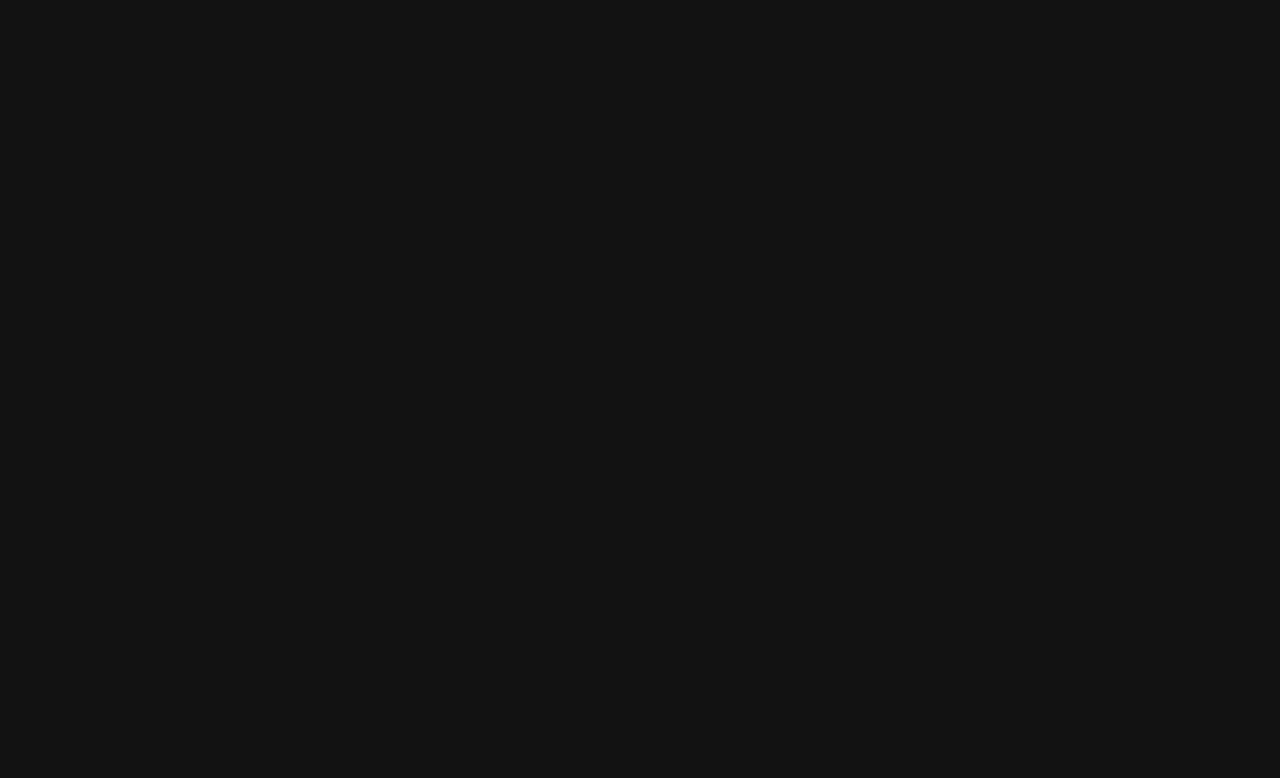
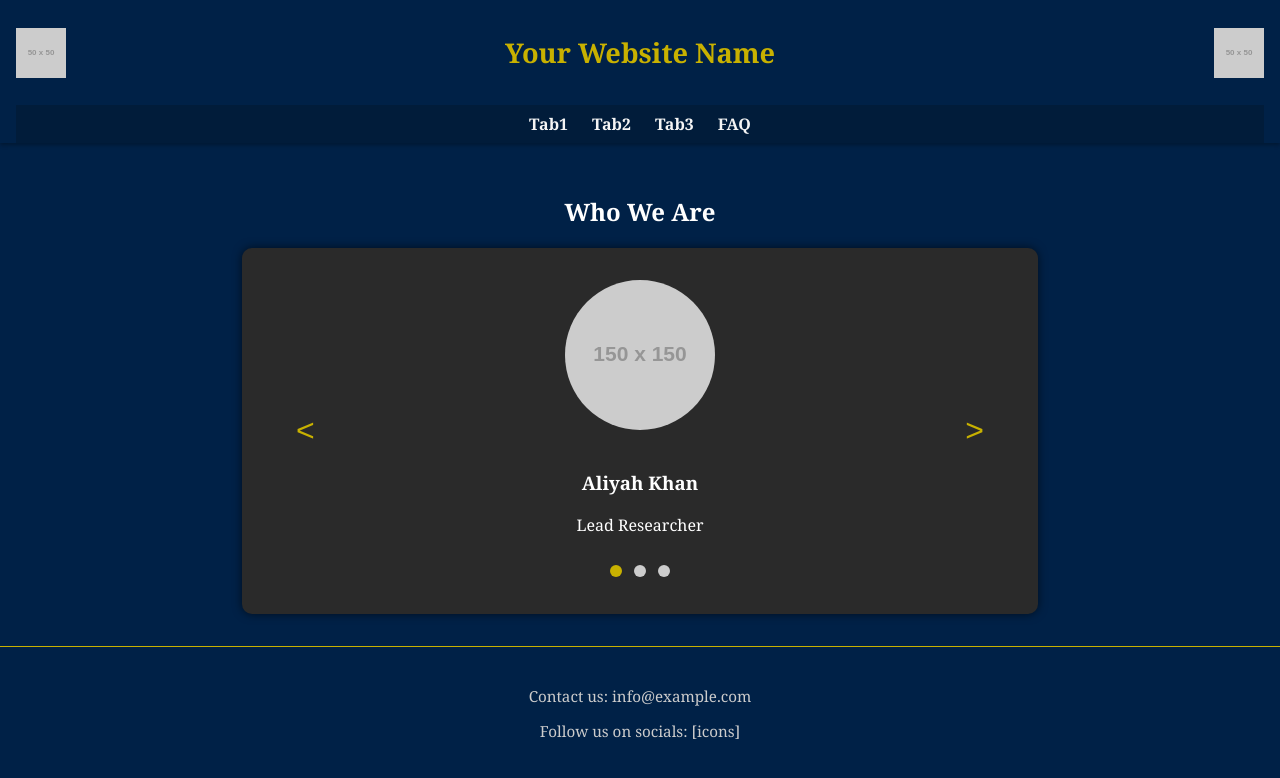
Before and after one commit to Harshil-K/KnowledgeMobilization, a React (Create React App) app in the folder kmob/: page /team in a window 1280 px wide. Before the commit this address had no page. Shown: the top 778 px of the page. Built offline with nearby package versions, Linux system fonts and the light colour scheme.

Commit message:
added team page

```diff
--- a/kmob/src/App.js
+++ b/kmob/src/App.js
@@ -1,10 +1,12 @@
 import { Routes, Route } from 'react-router-dom';
 import MainPage from './pages/MainPage';
+import TeamPage  from './pages/TeamPage';
 
 function App() {
   return (
     <Routes>
       <Route path="/" element={<MainPage />} />
+      <Route path="/team" element={<TeamPage />} />
     </Routes>
   );
 }
--- a/kmob/src/components/HeaderFooter.css
+++ b/kmob/src/components/HeaderFooter.css
@@ -1,7 +1,8 @@
 .header {
-    background-color: #2a2a2a;
+  background-color: #002147; /* Oxford Blue */
   padding: 1rem 1rem 0 1rem;
-    color: white;
+  color: #f5f5f5;
+  box-shadow: 0 2px 4px rgba(0, 0, 0, 0.3);
 }
 
 .header-top {
@@ -19,32 +20,39 @@
 .site-title {
   flex: 1;
   text-align: center;
-    font-size: 1.5rem;
+  font-size: 1.7rem;
+  font-weight: bold;
+  color: #C8B100; /* Academic Gold */
+  font-family: 'Georgia', serif;
 }
 
 .navbar {
   display: flex;
   justify-content: center;
-    background-color: #333;
-    padding: 0.5rem;
+  background-color: #011c3a; /* Slightly lighter Oxford Blue */
+  padding: 0.5rem 1rem;
   gap: 1.5rem;
 }
 
 .navbar a {
-    color: #ddd;
+  color: #f5f5f5;
   text-decoration: none;
-    font-weight: bold;
+  font-weight: 600;
+  font-size: 1rem;
+  transition: all 0.3s ease;
 }
 
 .navbar a:hover {
-    color: #fff;
-    border-bottom: 2px solid #fff;
+  color: #C8B100;
+  border-bottom: 2px solid #C8B100;
 }
 
 .footer {
-    background-color: #2a2a2a;
+  background-color: #002147;
   color: #ccc;
   text-align: center;
-    padding: 1rem;
-    margin-top: auto;
+  padding: 1.5rem 1rem;
+  font-size: 0.95rem;
+  font-family: 'Georgia', serif;
+  border-top: 1px solid #C8B100;
 }
--- /dev/null
+++ b/kmob/src/components/TeamCarousel.css
@@ -0,0 +1,62 @@
+.carousel-container {
+    text-align: center;
+    color: white;
+    padding: 2rem;
+  }
+
+  .carousel-card {
+    background-color: #2a2a2a;
+    border-radius: 10px;
+    padding: 2rem 3rem;
+    display: flex;
+    align-items: center;
+    justify-content: space-between;
+    position: relative;
+    max-width: 700px;
+    margin: auto;
+    box-shadow: 0 0 10px rgba(0, 0, 0, 0.6);
+  }
+
+  .arrow-button {
+    background-color: transparent;
+    color: #C8B100;
+    border: none;
+    font-size: 2rem;
+    cursor: pointer;
+    transition: color 0.3s ease;
+  }
+
+  .arrow-button:hover {
+    color: #fff;
+  }
+
+  .member-info {
+    flex: 1;
+    text-align: center;
+  }
+
+  .member-info img {
+    width: 150px;
+    height: 150px;
+    border-radius: 100%;
+    margin-bottom: 1rem;
+  }
+
+  .dot-indicators {
+    margin-top: 1.5rem;
+  }
+
+  .dot {
+    height: 12px;
+    width: 12px;
+    margin: 0 6px;
+    background-color: #ccc;
+    border-radius: 50%;
+    display: inline-block;
+    cursor: pointer;
+    transition: background-color 0.3s;
+  }
+
+  .dot.active {
+    background-color: #C8B100;
+  }
--- /dev/null
+++ b/kmob/src/components/TeamCarousel.jsx
@@ -0,0 +1,70 @@
+import React, { useState, useEffect } from 'react';
+import './TeamCarousel.css';
+
+const teamMembers = [
+  {
+    name: 'Aliyah Khan',
+    image: 'https://via.placeholder.com/150',
+    title: 'Lead Researcher',
+  },
+  {
+    name: 'Omar Malik',
+    image: 'https://via.placeholder.com/150',
+    title: 'Developer',
+  },
+  {
+    name: 'Sana Ahmed',
+    image: 'https://via.placeholder.com/150',
+    title: 'Coordinator',
+  },
+];
+
+function TeamCarousel() {
+  const [index, setIndex] = useState(0);
+
+  const goTo = (i) => setIndex(i);
+  const prev = () => setIndex((prev) => (prev - 1 + teamMembers.length) % teamMembers.length);
+  const next = () => setIndex((prev) => (prev + 1) % teamMembers.length);
+
+  useEffect(() => {
+    const handleKeyDown = (e) => {
+      if (e.key === 'ArrowRight') next();
+      if (e.key === 'ArrowLeft') prev();
+    };
+    window.addEventListener('keydown', handleKeyDown);
+    return () => window.removeEventListener('keydown', handleKeyDown);
+  }, []);
+
+  const member = teamMembers[index];
+
+  return (
+    <div className="carousel-container">
+      <h2>Who We Are</h2>
+
+      <div className="carousel-card">
+  <button className="arrow-button left" onClick={prev}>&lt;</button>
+
+  <div className="member-info">
+    <img src={member.image} alt={member.name} />
+    <h3>{member.name}</h3>
+    <p>{member.title}</p>
+
+    <div className="dot-indicators">
+      {teamMembers.map((_, i) => (
+        <span
+          key={i}
+          className={`dot ${i === index ? 'active' : ''}`}
+          onClick={() => goTo(i)}
+        />
+      ))}
+    </div>
+  </div>
+
+  <button className="arrow-button right" onClick={next}>&gt;</button>
+</div>
+
+    </div>
+  );
+}
+
+export default TeamCarousel;
--- a/kmob/src/index.css
+++ b/kmob/src/index.css
@@ -2,13 +2,9 @@ body, html, #root {
   margin: 0;
   padding: 0;
   height: 100%;
-  background-color: #121212;
-  color: white;
-  font-family: -apple-system, BlinkMacSystemFont, 'Segoe UI', 'Roboto', 'Oxygen',
-    'Ubuntu', 'Cantarell', 'Fira Sans', 'Droid Sans', 'Helvetica Neue',
-    sans-serif;
-  -webkit-font-smoothing: antialiased;
-  -moz-osx-font-smoothing: grayscale;
+  background-color: #002147;
+  font-family: 'Georgia', serif;
+  color: #f5f5f5;
 }
 
 code {
--- a/kmob/src/pages/MainPage.jsx
+++ b/kmob/src/pages/MainPage.jsx
@@ -38,7 +38,7 @@ function MainPage() {
         </section>
 
         <section className="team-section">
-          <img src="https://via.placeholder.com/200" alt="Team" className="team-image" />
+          <img src="logo192.png" alt="Team" className="team-image" />
           <h2 className="team-heading">Meet the Team</h2>
         </section>
       </div>
--- /dev/null
+++ b/kmob/src/pages/TeamPage.jsx
@@ -0,0 +1,13 @@
+import React from 'react';
+import Layout from '../components/Layout';
+import TeamCarousel from '../components/TeamCarousel';
+
+function TeamPage() {
+  return (
+    <Layout>
+      <TeamCarousel />
+    </Layout>
+  );
+}
+
+export default TeamPage;
--- a/kmob/src/styling/MainPage.css
+++ b/kmob/src/styling/MainPage.css
@@ -1,6 +1,6 @@
 .main-container {
-    background-color: #1c1c1c;
-    color: white;
+  background-color: #002147; /* Oxford Blue */
+  color: #f5f5f5; /* Off-white for text */
   min-height: 100vh;
   padding: 2rem;
   text-align: center;
@@ -11,6 +11,7 @@
   height: auto;
   border-radius: 10px;
   margin-bottom: 2rem;
+  border: 2px solid #C8B100; /* Academic Gold border */
 }
 
 .about-section {
@@ -22,11 +23,17 @@
   margin: 0 auto;
   padding: 2rem;
   text-align: justify;
-    color: white;
+  color: #f5f5f5;
   font-size: 1.1rem;
   line-height: 1.8;
+  background-color: #011c3a; /* Slightly lighter Oxford Blue */
+  border-radius: 8px;
+  box-shadow: 0 0 12px rgba(0, 0, 0, 0.3);
 }
 
+.about-obscura p {
+  margin-bottom: 1.5rem;
+}
 
 .team-section {
   display: flex;
@@ -34,13 +41,16 @@
   justify-content: center;
   gap: 2rem;
   flex-wrap: wrap;
+  margin-top: 3rem;
 }
 
 .team-image {
   width: 200px;
   border-radius: 8px;
+  border: 2px solid #C8B100;
 }
 
 .team-heading {
   font-size: 2rem;
+  color: #C8B100;
 }
```
Lines whose indentation alone changed are shown as unchanged.
